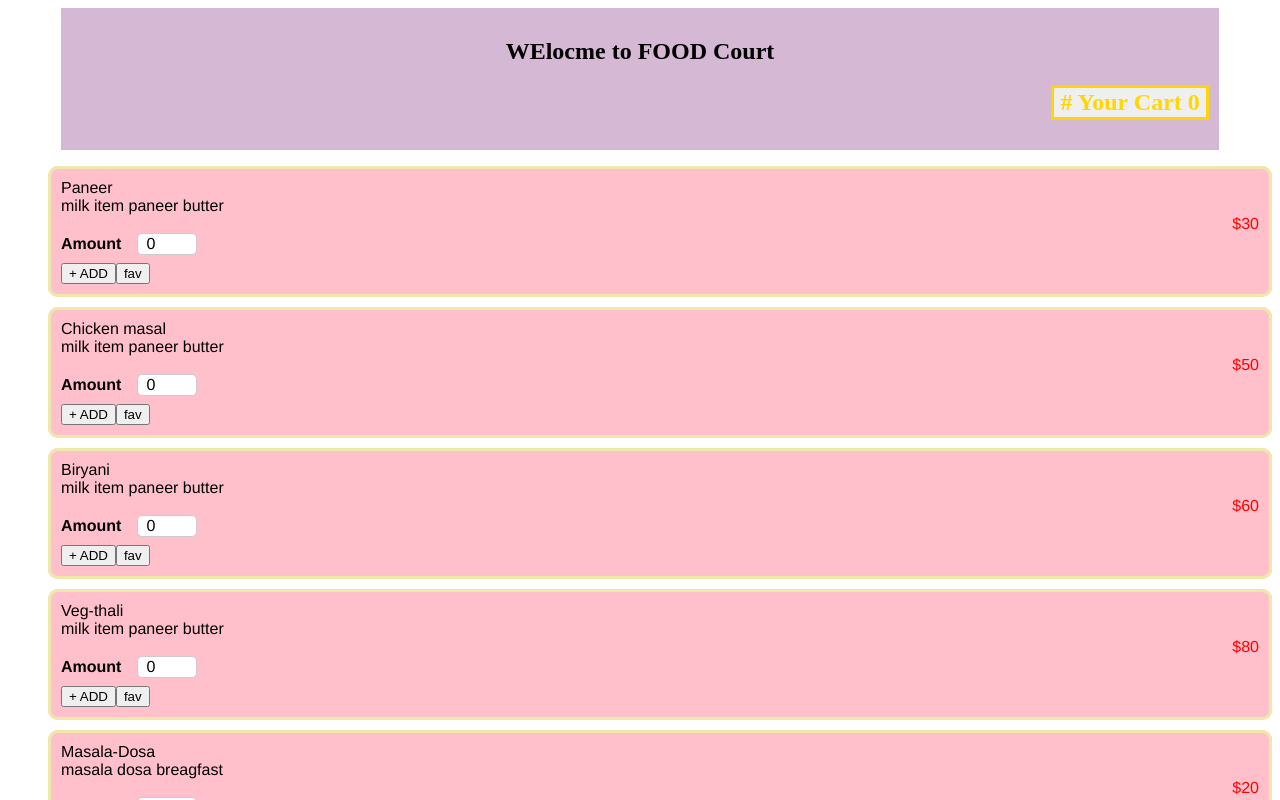
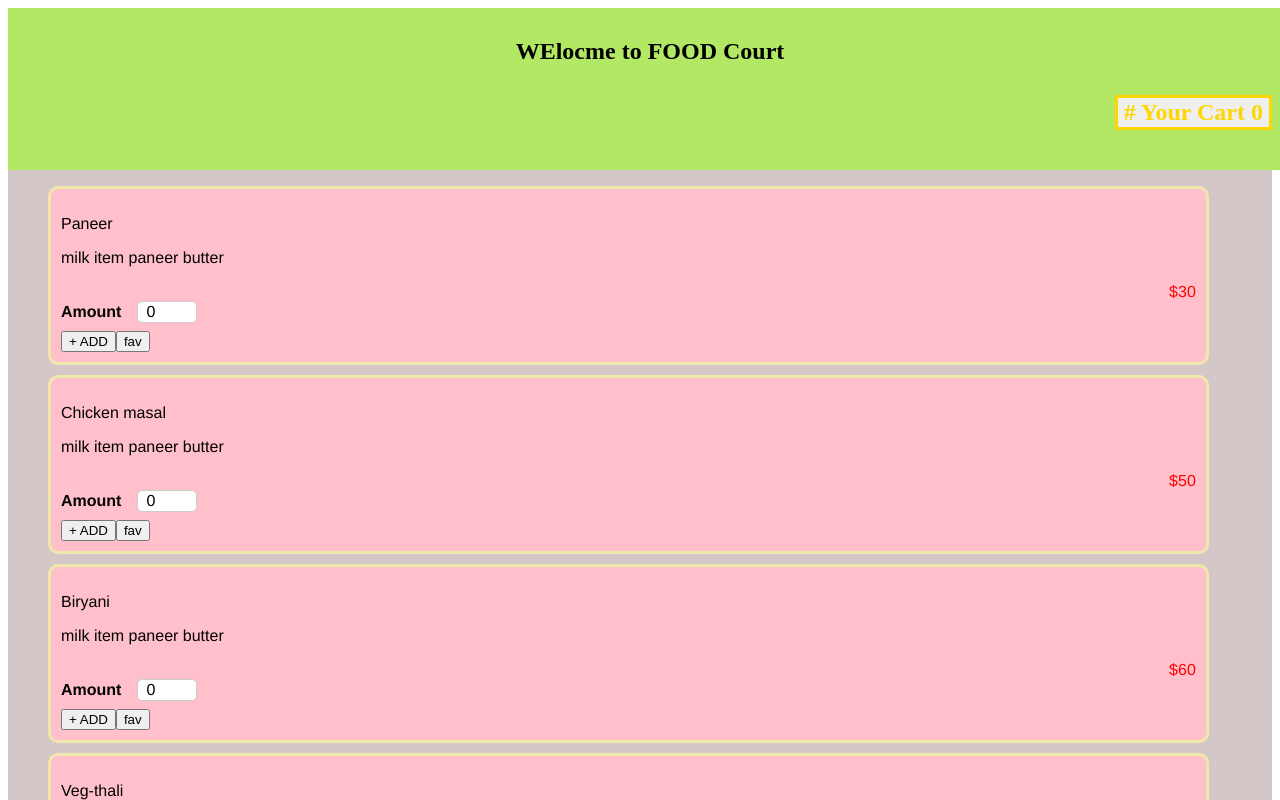
Before and after one commit to kalifkhan/Food-App-Practing, a React (Create React App) app: page / in a window 1280 px wide. Shown: the top 800 px of the page. Built offline with nearby package versions, Linux system fonts and the light colour scheme.

Commit message:
updating

```diff
--- a/src/App.css
+++ b/src/App.css
@@ -1,6 +1,8 @@
 .App {
   text-align: center;
+  background-color: #d3c7c7;
 }
+
 
 .App-logo {
   height: 40vmin;
--- a/src/Header/Header.css
+++ b/src/Header/Header.css
@@ -4,13 +4,15 @@ header-title{
 }
 .header-container{
 
-    background-color: rgb(212, 184, 212);
-    width: 90%;
+    background-color: rgb(179, 232, 100);
+    width: 100%;
     padding: 10px;
     margin: auto;
+
 
 }
 .header-cart{
     text-align: right;
+    padding: 10px;
 
 }
--- a/src/ItemsList/EachItem.css
+++ b/src/ItemsList/EachItem.css
@@ -1,7 +1,7 @@
 .eachitem-container{
     color: blue;
     background-color: pink;
-    width: auto;
+
     border-radius: 10px;
 }
 .each-item{
@@ -22,6 +22,7 @@
     margin: auto;
 
 }
-.eactitem-each{
-    margin: auto;
+.item-container{
+    color: red;
+    width: 95%;
 }
--- a/src/ItemsList/MealItem.Module.css
+++ b/src/ItemsList/MealItem.Module.css
@@ -2,6 +2,7 @@
     display: flex;
     align-items: center;
     margin-bottom: 0.5rem;
+
   }
 
   .input label {
```
